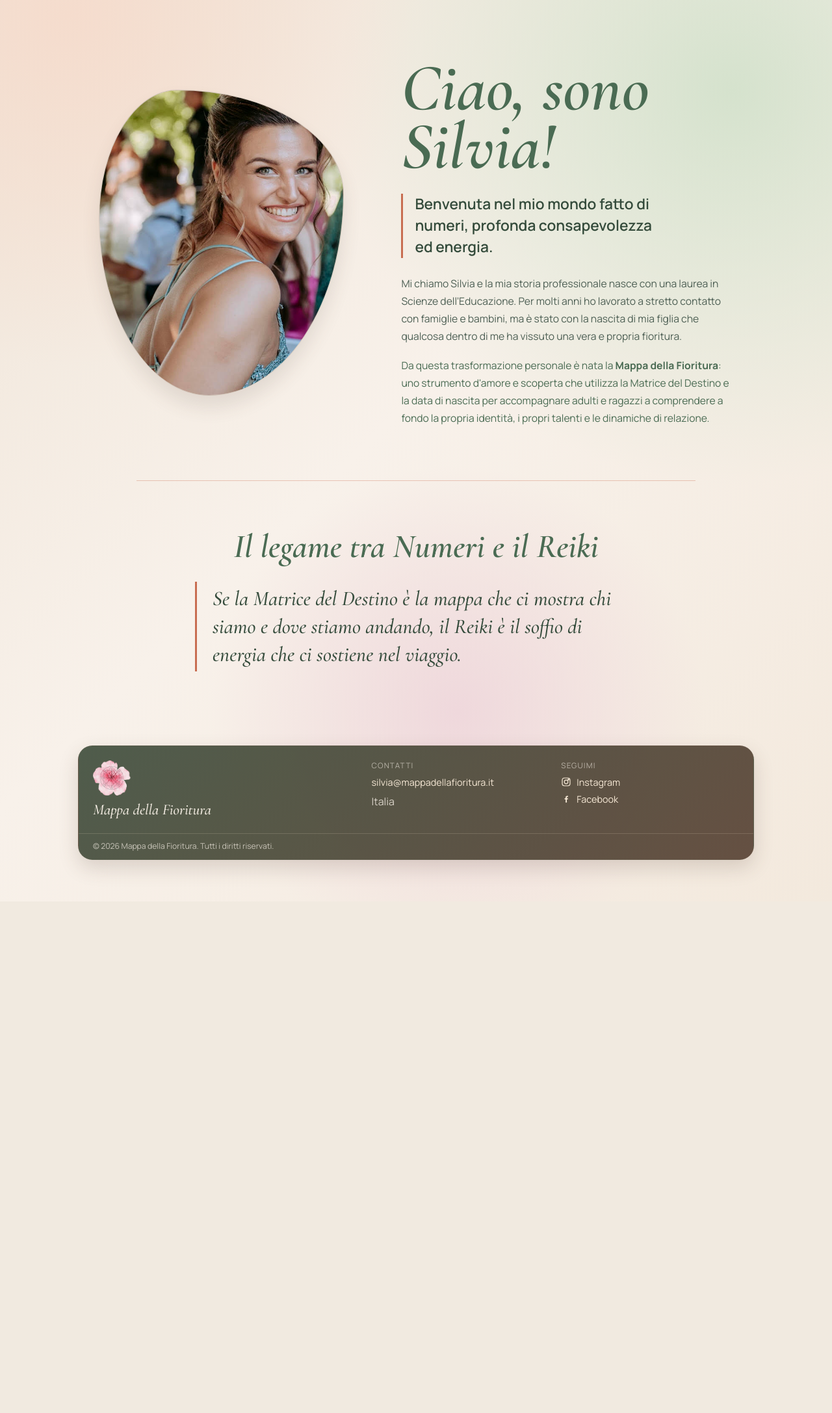
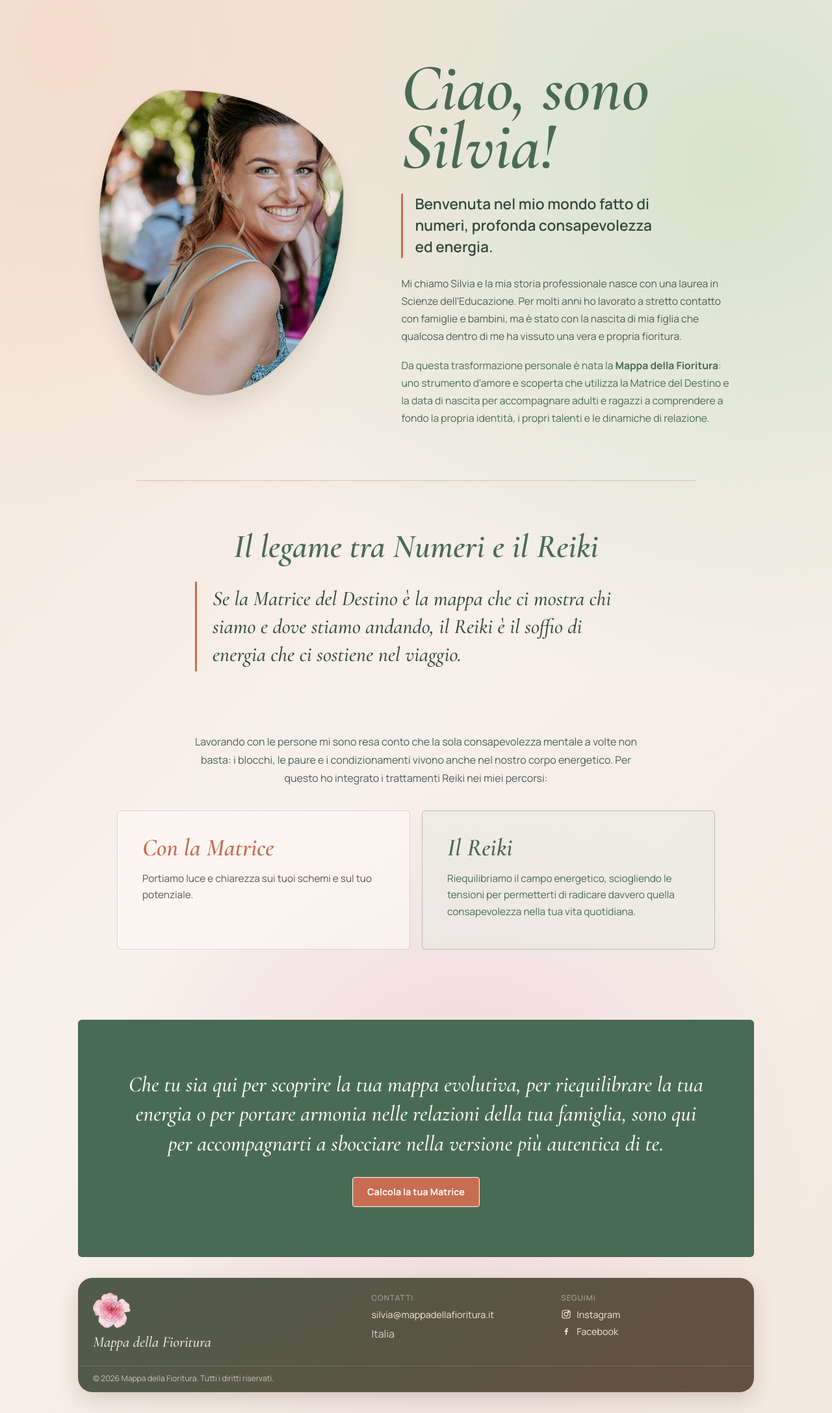
Before and after one commit to davideCappe/MappaDellaFioritura, a web app: page /chi-sono.html in a window 1280 px wide. Shown: the part 64-2238 px from the top of the page at 65% size. Before the commit the page ends 1410 px from the top, so only its background shows below. Run offline with its HTML, style and script files only (its server is not run), Linux system fonts and the light colour scheme; data that the repository does not hold is empty.

Commit message:
Add integrated path section and closing invitation to 'Chi sono' page with corresponding styles

```diff
--- a/chi-sono.html
+++ b/chi-sono.html
@@ -52,6 +52,31 @@
                         Reiki è il soffio di energia che ci sostiene nel viaggio.</p>
                 </blockquote>
             </section>
+
+            <section class="integrated-path reveal" aria-label="Percorso con Matrice del Destino e Reiki">
+                <p class="integrated-path-intro">Lavorando con le persone mi sono resa conto che la sola
+                    consapevolezza mentale a volte non basta: i blocchi, le paure e i condizionamenti vivono anche
+                    nel nostro corpo energetico. Per questo ho integrato i trattamenti Reiki nei miei percorsi:</p>
+
+                <div class="path-cards">
+                    <article class="path-card path-card-matrix">
+                        <h2>Con la Matrice</h2>
+                        <p>Portiamo luce e chiarezza sui tuoi schemi e sul tuo potenziale.</p>
+                    </article>
+                    <article class="path-card path-card-reiki">
+                        <h2>Il Reiki</h2>
+                        <p>Riequilibriamo il campo energetico, sciogliendo le tensioni per permetterti di radicare
+                            davvero quella consapevolezza nella tua vita quotidiana.</p>
+                    </article>
+                </div>
+            </section>
+
+            <section class="about-closing reveal" aria-label="Invito al calcolo della Matrice">
+                <p>Che tu sia qui per scoprire la tua mappa evolutiva, per riequilibrare la tua energia o per
+                    portare armonia nelle relazioni della tua famiglia, sono qui per accompagnarti a sbocciare nella
+                    versione più autentica di te.</p>
+                <a href="index.html" class="about-closing-link">Calcola la tua Matrice</a>
+            </section>
         </main>
 
         <footer class="site-footer reveal" aria-label="Footer sito">
--- a/styles/chi-sono.css
+++ b/styles/chi-sono.css
@@ -113,6 +113,115 @@
   line-height: 1.35;
 }
 
+.integrated-path {
+  max-width: 920px;
+  margin: 0 auto;
+  padding: 0 0 clamp(64px, 9vw, 108px);
+}
+
+.integrated-path-intro {
+  max-width: 70ch;
+  margin: 0 auto 36px;
+  color: #4d5f54;
+  font-size: 1rem;
+  line-height: 1.75;
+  text-align: center;
+}
+
+.path-cards {
+  display: grid;
+  grid-template-columns: repeat(2, minmax(0, 1fr));
+  gap: 18px;
+}
+
+.path-card {
+  min-height: 214px;
+  padding: clamp(26px, 4vw, 38px);
+  border: 1px solid rgba(74, 107, 83, 0.2);
+  border-radius: 6px;
+}
+
+.path-card h2 {
+  margin: 0 0 16px;
+  font-family: 'Cormorant Garamond', Georgia, serif;
+  font-size: clamp(1.8rem, 3vw, 2.35rem);
+  font-style: italic;
+  font-weight: 600;
+  letter-spacing: 0;
+  line-height: 1;
+}
+
+.path-card p {
+  margin: 0;
+  font-size: 0.96rem;
+  line-height: 1.65;
+}
+
+.path-card-matrix {
+  background: rgba(255, 250, 246, 0.58);
+}
+
+.path-card-matrix h2 {
+  color: var(--about-terracotta);
+}
+
+.path-card-matrix p {
+  color: #66544d;
+}
+
+.path-card-reiki {
+  border-color: rgba(74, 107, 83, 0.34);
+  background: rgba(229, 237, 224, 0.42);
+}
+
+.path-card-reiki h2,
+.path-card-reiki p {
+  color: var(--about-sage);
+}
+
+.about-closing {
+  margin: 0 0 32px;
+  padding: clamp(42px, 7vw, 76px) clamp(24px, 6vw, 78px);
+  border: 1px solid rgba(43, 70, 51, 0.28);
+  border-radius: 6px;
+  background: var(--about-sage);
+  color: #fffaf5;
+  text-align: center;
+}
+
+.about-closing p {
+  max-width: 62ch;
+  margin: 0 auto 28px;
+  font-family: 'Cormorant Garamond', Georgia, serif;
+  font-size: clamp(1.45rem, 2.7vw, 2.1rem);
+  font-style: italic;
+  font-weight: 500;
+  letter-spacing: 0;
+  line-height: 1.36;
+}
+
+.about-closing-link {
+  display: inline-flex;
+  align-items: center;
+  justify-content: center;
+  min-height: 46px;
+  padding: 10px 22px;
+  border: 1px solid #fffaf5;
+  border-radius: 4px;
+  background: var(--about-terracotta);
+  color: #fffaf5;
+  font-size: 0.9rem;
+  font-weight: 700;
+  text-decoration: none;
+  transition: background 0.2s ease, color 0.2s ease, transform 0.2s ease;
+}
+
+.about-closing-link:hover {
+  background: #fffaf5;
+  color: var(--about-sage);
+  transform: translateY(-2px);
+}
+
 @media (max-width: 720px) {
   .about-intro {
     grid-template-columns: 1fr;
@@ -160,4 +269,26 @@
   .numbers-reiki blockquote {
     padding-left: 18px;
   }
+
+  .integrated-path {
+    padding: 0 8px 68px;
+  }
+
+  .integrated-path-intro {
+    margin-bottom: 28px;
+  }
+
+  .path-cards {
+    grid-template-columns: 1fr;
+    gap: 14px;
+  }
+
+  .path-card {
+    min-height: 0;
+  }
+
+  .about-closing {
+    margin-bottom: 22px;
+    padding: 42px 22px;
+  }
 }
```
